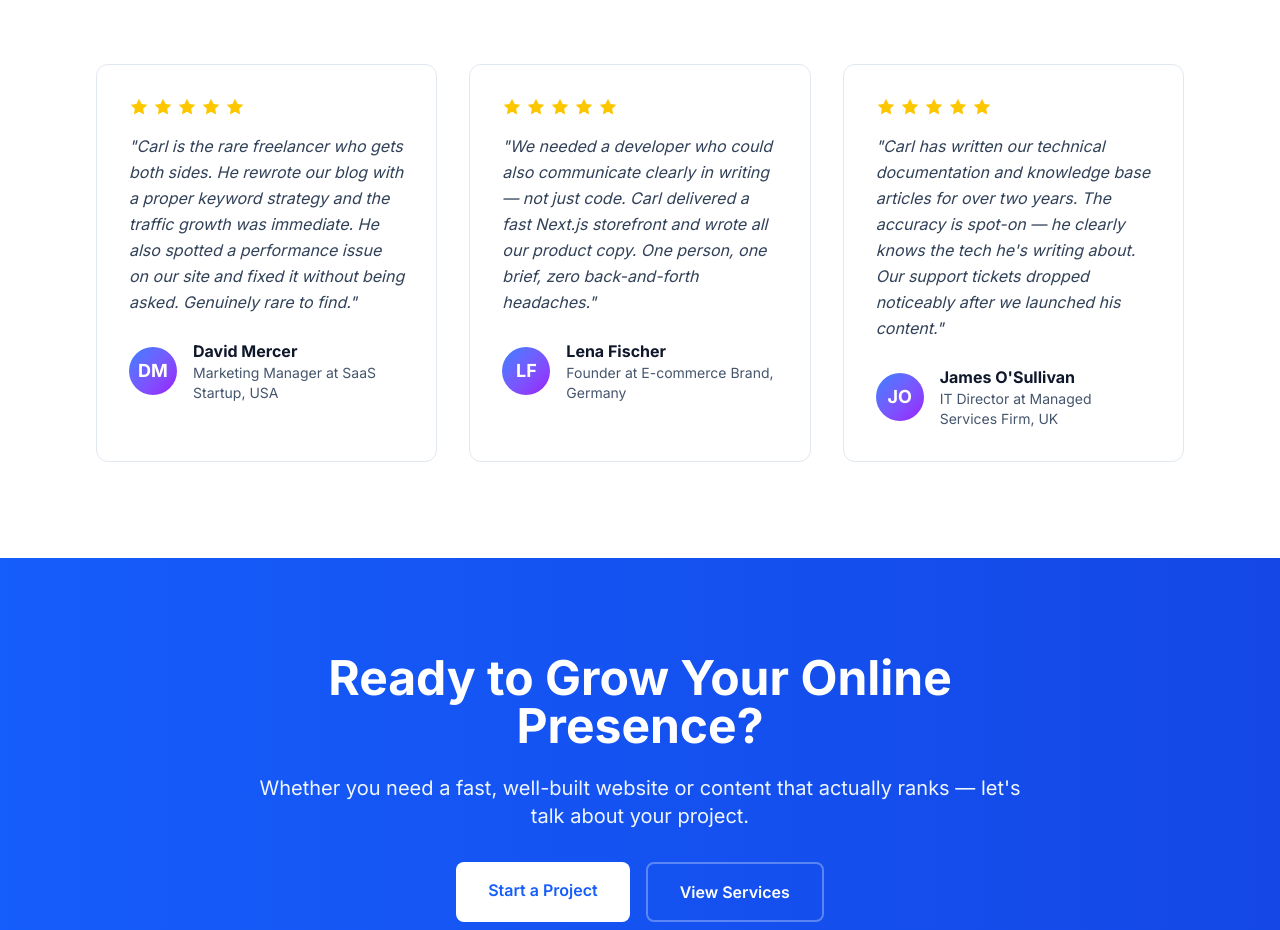
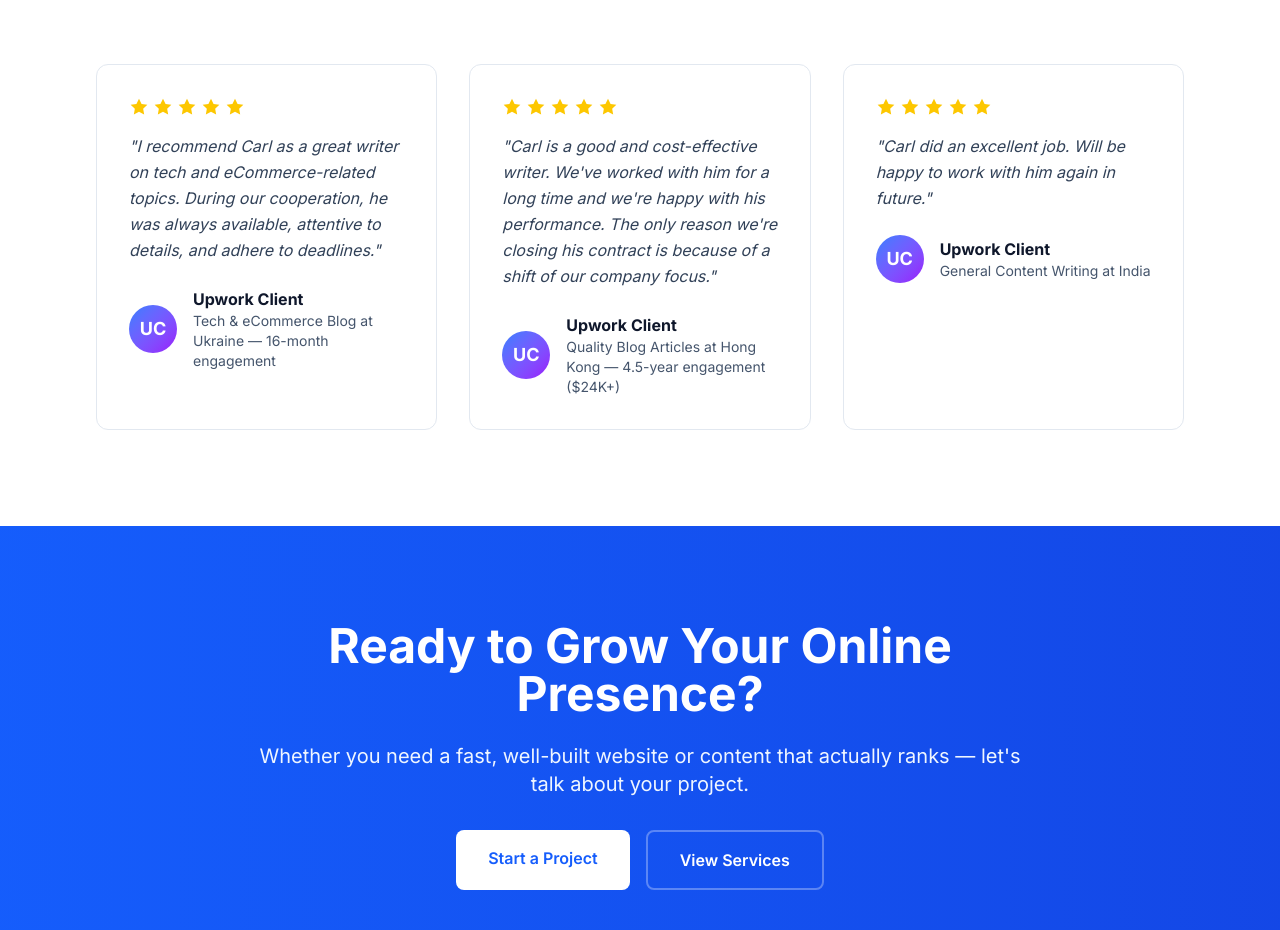
Before and after one commit to Sick-Carlito/portfolio-website, a Next.js app: page / in a window 1280 px wide. Shown: the part 3520-4450 px from the top of the page. Built offline with nearby package versions, Linux system fonts and the light colour scheme; no server answers.

Commit message:
feat(testimonials): replace placeholder reviews with real Upwork client feedback

```diff
--- a/src/data/testimonials.ts
+++ b/src/data/testimonials.ts
@@ -3,26 +3,26 @@ import { Testimonial } from '@/types';
 export const testimonials: Testimonial[] = [
   {
     id: '1',
-    name: 'David Mercer',
-    role: 'Marketing Manager',
-    company: 'SaaS Startup, USA',
-    content: 'Carl is the rare freelancer who gets both sides. He rewrote our blog with a proper keyword strategy and the traffic growth was immediate. He also spotted a performance issue on our site and fixed it without being asked. Genuinely rare to find.',
+    name: 'Upwork Client',
+    role: 'Tech & eCommerce Blog',
+    company: 'Ukraine — 16-month engagement',
+    content: 'I recommend Carl as a great writer on tech and eCommerce-related topics. During our cooperation, he was always available, attentive to details, and adhere to deadlines.',
     rating: 5,
   },
   {
     id: '2',
-    name: 'Lena Fischer',
-    role: 'Founder',
-    company: 'E-commerce Brand, Germany',
-    content: 'We needed a developer who could also communicate clearly in writing — not just code. Carl delivered a fast Next.js storefront and wrote all our product copy. One person, one brief, zero back-and-forth headaches.',
+    name: 'Upwork Client',
+    role: 'Quality Blog Articles',
+    company: 'Hong Kong — 4.5-year engagement ($24K+)',
+    content: "Carl is a good and cost-effective writer. We've worked with him for a long time and we're happy with his performance. The only reason we're closing his contract is because of a shift of our company focus.",
     rating: 5,
   },
   {
     id: '3',
-    name: 'James O\'Sullivan',
-    role: 'IT Director',
-    company: 'Managed Services Firm, UK',
-    content: 'Carl has written our technical documentation and knowledge base articles for over two years. The accuracy is spot-on — he clearly knows the tech he\'s writing about. Our support tickets dropped noticeably after we launched his content.',
+    name: 'Upwork Client',
+    role: 'General Content Writing',
+    company: 'India',
+    content: 'Carl did an excellent job. Will be happy to work with him again in future.',
     rating: 5,
   },
 ];
```
